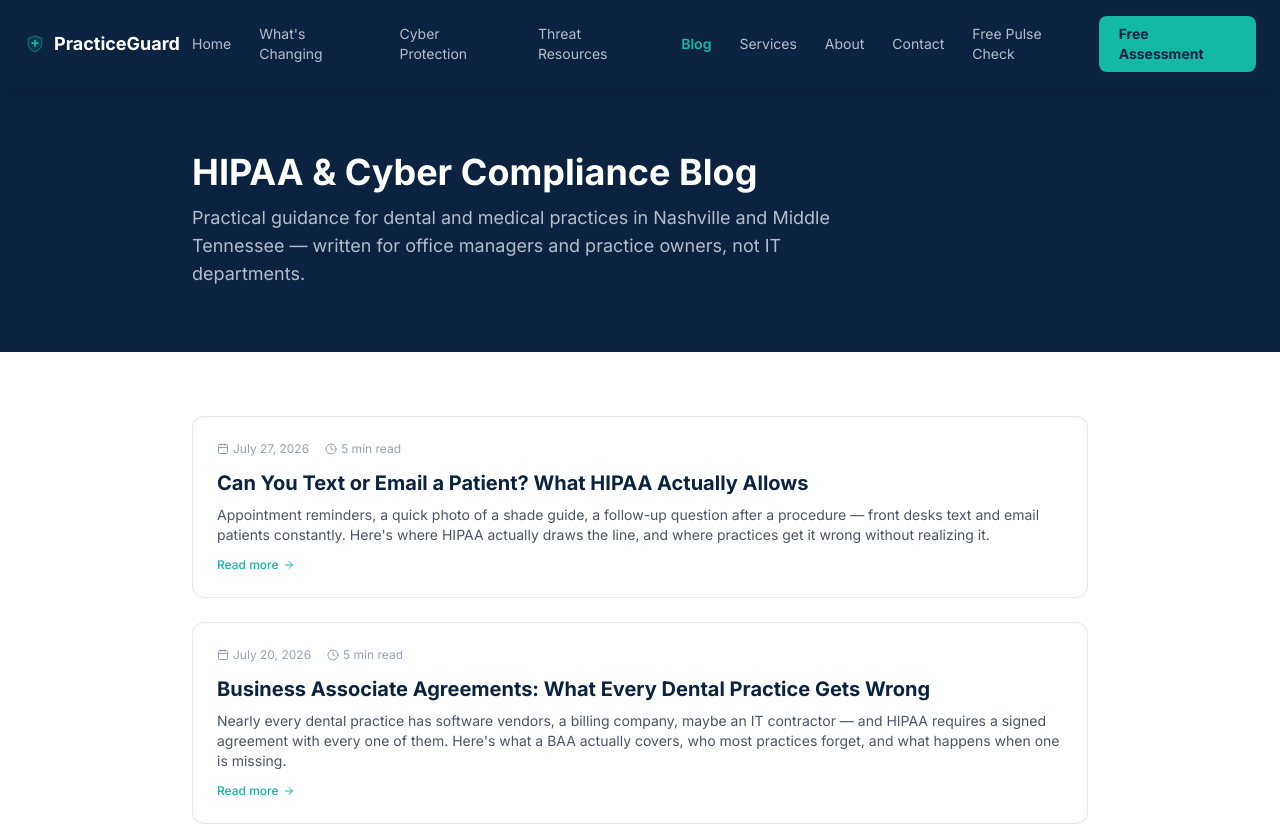
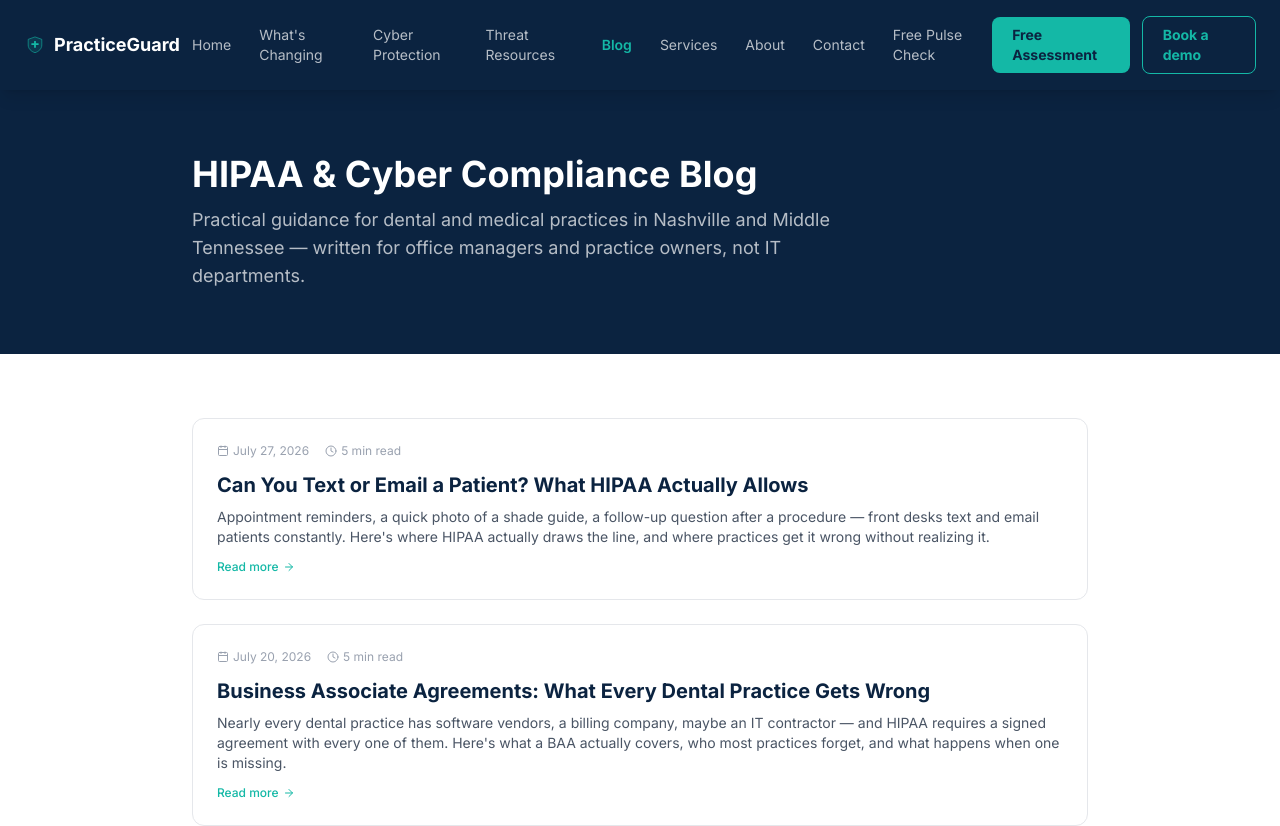
Before and after one commit to ApexDigital76/practiceguard-app, a Next.js app: page /blog in a window 1280 px wide. Shown: the top 826 px of the page. Built offline with nearby package versions, Linux system fonts and the light colour scheme.

Commit message:
Add 'Book a demo' link to Navbar

```diff
--- a/components/Navbar.tsx
+++ b/components/Navbar.tsx
@@ -61,6 +61,14 @@ export default function Navbar() {
           >
             Free Assessment
           </Link>
+          <Link
+            href="https://calendly.com/dallasmitchell-rqe6/30min"
+            target="_blank"
+            rel="noopener noreferrer"
+            className="border border-[#14b8a6] text-[#14b8a6] font-bold px-5 py-2 rounded-lg text-sm hover:bg-[#14b8a6]/10 transition-colors hidden sm:block"
+          >
+            Book a demo
+          </Link>
           <button
             onClick={() => setMobileOpen(o => !o)}
             className="lg:hidden p-2 rounded-lg hover:bg-white/10 transition-colors"
@@ -97,6 +105,15 @@ export default function Navbar() {
             >
               Free Assessment
             </Link>
+            <Link
+              href="https://calendly.com/dallasmitchell-rqe6/30min"
+              target="_blank"
+              rel="noopener noreferrer"
+              onClick={() => setMobileOpen(false)}
+              className="block text-center border border-[#14b8a6] text-[#14b8a6] font-bold px-5 py-3 rounded-lg text-sm hover:bg-[#14b8a6]/10 transition-colors mt-2"
+            >
+              Book a demo
+            </Link>
           </div>
         </div>
       )}
```
